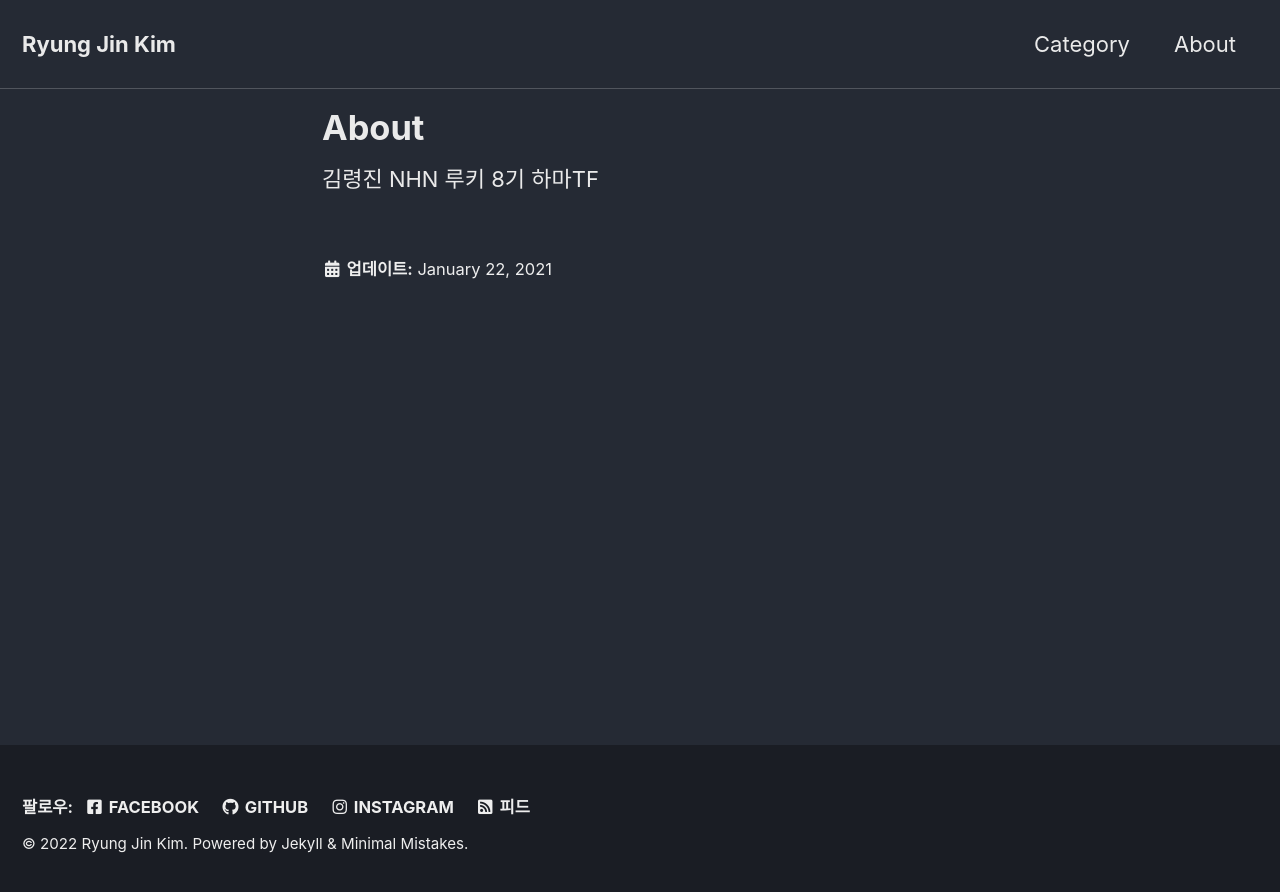
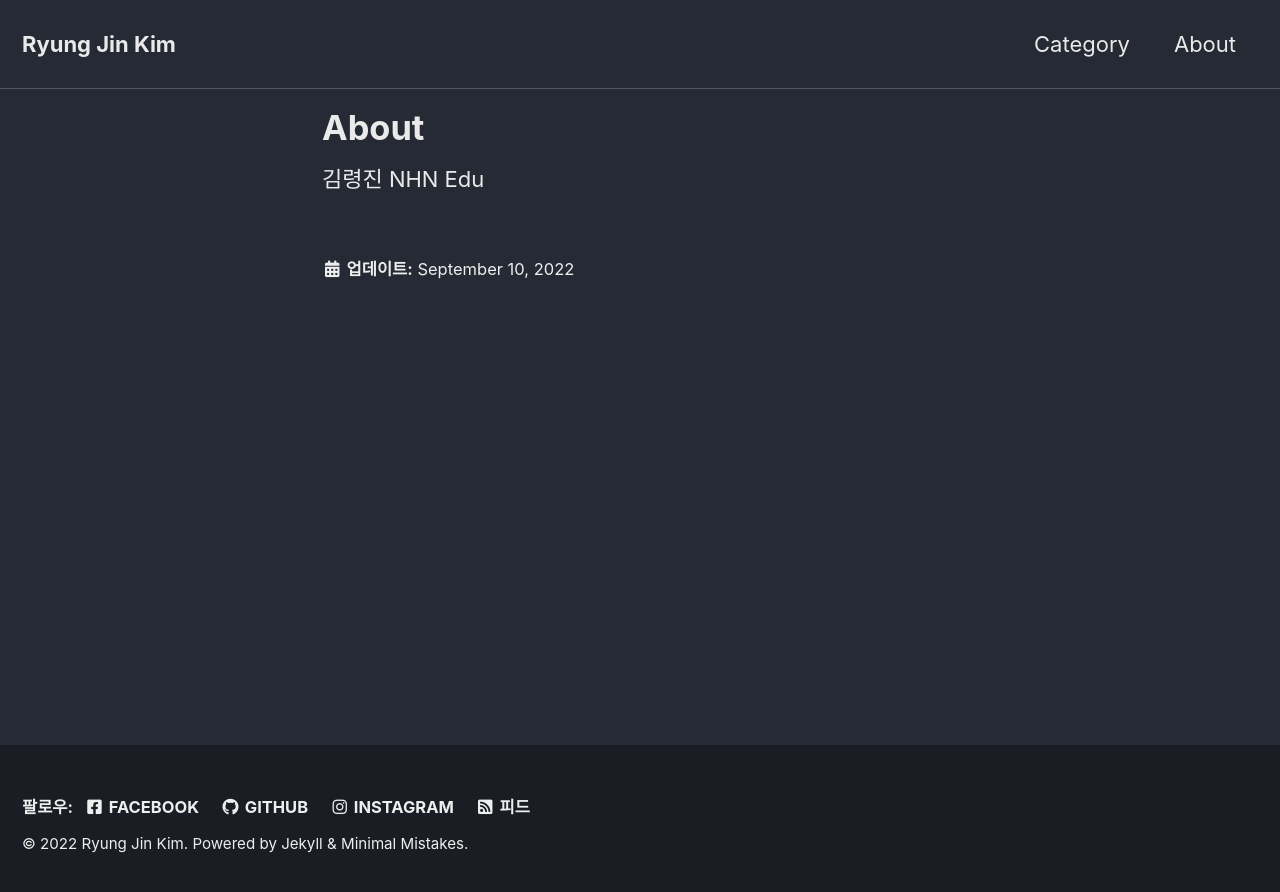
Before and after one commit to RATIONAL331/rational331.github.io, a Jekyll site: the page built from _pages/about.md, in a window 1280 px wide. Shown: the top 892 px of the page. Built offline with Jekyll 4.4.1, drawn with Linux system fonts in a browser that asks for light colours; cached includes are drawn as plain includes.

Commit message:
[2022-09-10] 내정보 수정

```diff
--- a/_config.yml
+++ b/_config.yml
@@ -12,17 +12,19 @@
 
 # theme                  : "minimal-mistakes-jekyll"
 # remote_theme           : "mmistakes/minimal-mistakes"
-minimal_mistakes_skin    : "dark" # "air", "aqua", "contrast", "dark", "dirt", "neon", "mint", "plum", "sunrise"
+minimal_mistakes_skin: "dark" # "air", "aqua", "contrast", "dark", "dirt", "neon", "mint", "plum", "sunrise"
+
+future: true
 
 # Site Settings
-locale                   : "ko-KR"
-title                    : "Ryung Jin Kim"
-title_separator          : "-"
-subtitle                 : # site tagline that appears below site title in masthead
-name                     : "Ryung Jin Kim"
+locale: "ko-KR"
+title: "Ryung Jin Kim"
+title_separator: "-"
+subtitle: # site tagline that appears below site title in masthead
+name: "Ryung Jin Kim"
 description: "NHN Edu"
-url                      : "https://rational331.github.io"
-baseurl                  : # the subpath of your site, e.g. "/blog"
+url: "https://rational331.github.io"
+baseurl: # the subpath of your site, e.g. "/blog"
 repository               : "RATIONAL331/rational331.github.io"
 teaser                   : # path of fallback teaser image, e.g. "/assets/images/500x300.png"
 logo                     : # path of logo image to display in the masthead, e.g. "/assets/images/88x88.png"
--- a/_pages/about.md
+++ b/_pages/about.md
@@ -3,8 +3,8 @@ permalink: /about/
 title: "About"
 excerpt: "김령진"
 
-last_modified_at: 2021-01-22T
+last_modified_at: 2022-09-10T
 
 ---
 
-김령진 NHN 루키 8기 하마TF
+김령진 NHN Edu
```
